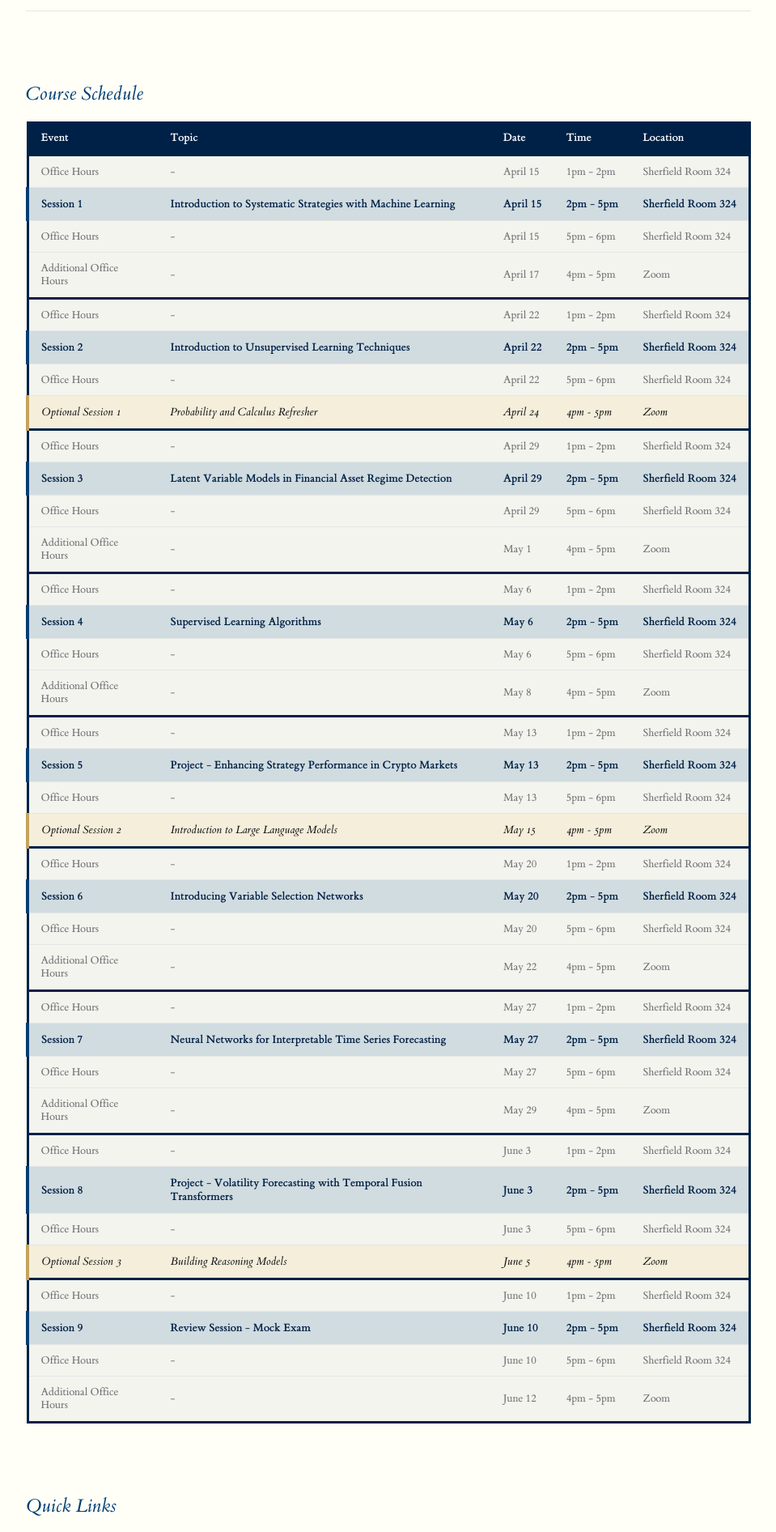
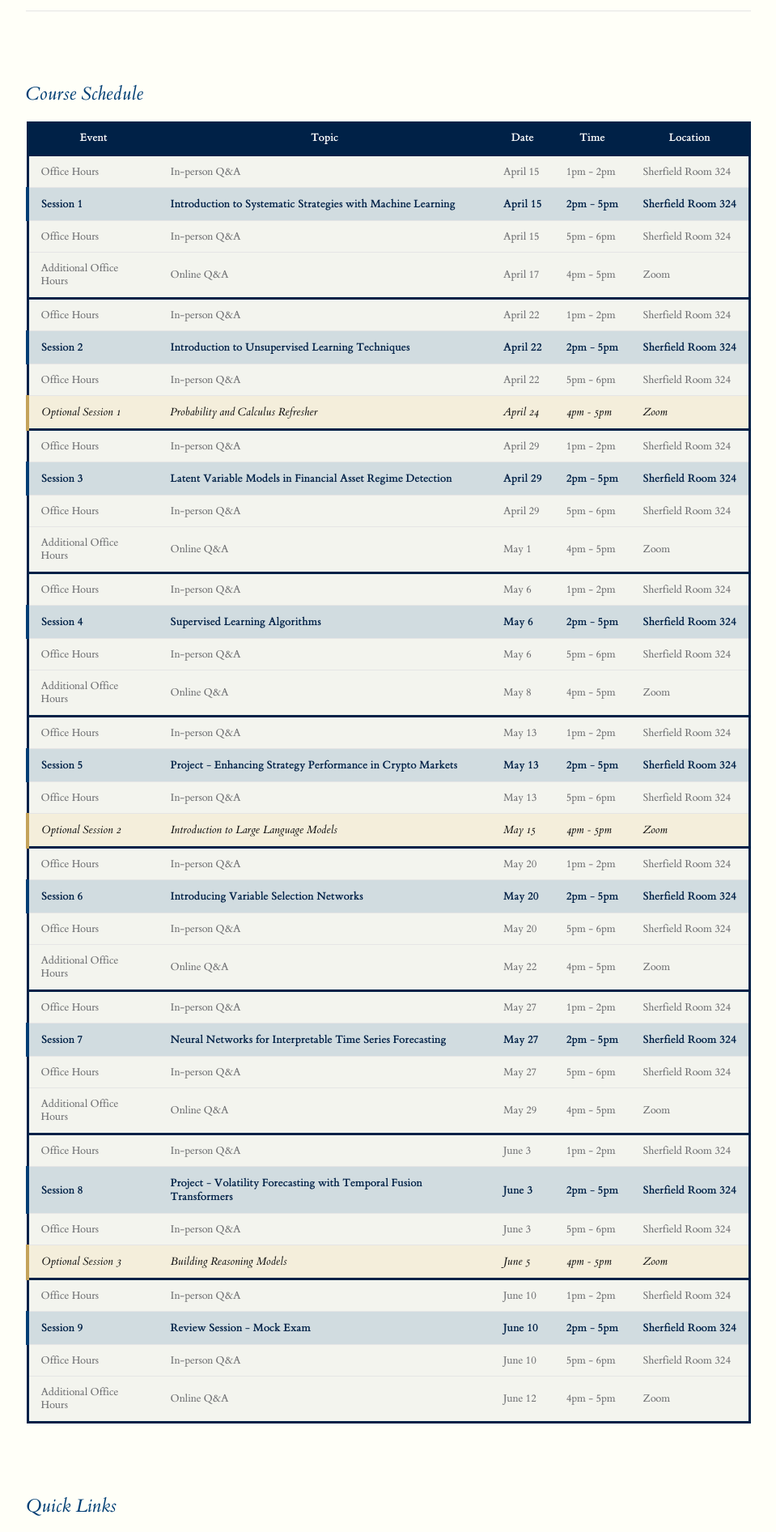
Before and after one commit to hm-ai/BUSI70575, a Jekyll site: the page built from index.md, in a window 1280 px wide. Shown: the part 1037-2929 px from the top of the page at 81% size, without its empty margins (160-1119 px from the left). Built offline with Jekyll 4.4.1, drawn with Linux system fonts in a browser that asks for light colours.

Commit message:
Center schedule headers and label office hours as Q&A
Co-Authored-By: Claude Opus 4.6 (1M context) <noreply@anthropic.com>

```diff
--- a/_sass/custom.scss
+++ b/_sass/custom.scss
@@ -516,6 +516,10 @@ table {
     border-bottom: 3px solid $imperial-navy;
   }
 
+  thead th {
+    text-align: center;
+  }
+
   th, td {
     &:nth-child(3),
     &:nth-child(4),
--- a/index.md
+++ b/index.md
@@ -76,7 +76,7 @@ title: Home
       <tbody>
         <tr class="office-hours-row">
           <td>Office Hours</td>
-          <td>-</td>
+          <td>In-person Q&amp;A</td>
           <td>April 15</td>
           <td>1pm - 2pm</td>
           <td>Sherfield Room 324</td>
@@ -90,21 +90,21 @@ title: Home
         </tr>
         <tr class="office-hours-row">
           <td>Office Hours</td>
-          <td>-</td>
+          <td>In-person Q&amp;A</td>
           <td>April 15</td>
           <td>5pm - 6pm</td>
           <td>Sherfield Room 324</td>
         </tr>
         <tr class="office-hours-row">
           <td>Additional Office Hours</td>
-          <td>-</td>
+          <td>Online Q&amp;A</td>
           <td>April 17</td>
           <td>4pm - 5pm</td>
           <td>Zoom</td>
         </tr>
         <tr class="office-hours-row week-start">
           <td>Office Hours</td>
-          <td>-</td>
+          <td>In-person Q&amp;A</td>
           <td>April 22</td>
           <td>1pm - 2pm</td>
           <td>Sherfield Room 324</td>
@@ -118,7 +118,7 @@ title: Home
         </tr>
         <tr class="office-hours-row">
           <td>Office Hours</td>
-          <td>-</td>
+          <td>In-person Q&amp;A</td>
           <td>April 22</td>
           <td>5pm - 6pm</td>
           <td>Sherfield Room 324</td>
@@ -132,7 +132,7 @@ title: Home
         </tr>
         <tr class="office-hours-row week-start">
           <td>Office Hours</td>
-          <td>-</td>
+          <td>In-person Q&amp;A</td>
           <td>April 29</td>
           <td>1pm - 2pm</td>
           <td>Sherfield Room 324</td>
@@ -146,21 +146,21 @@ title: Home
         </tr>
         <tr class="office-hours-row">
           <td>Office Hours</td>
-          <td>-</td>
+          <td>In-person Q&amp;A</td>
           <td>April 29</td>
           <td>5pm - 6pm</td>
           <td>Sherfield Room 324</td>
         </tr>
         <tr class="office-hours-row">
           <td>Additional Office Hours</td>
-          <td>-</td>
+          <td>Online Q&amp;A</td>
           <td>May 1</td>
           <td>4pm - 5pm</td>
           <td>Zoom</td>
         </tr>
         <tr class="office-hours-row week-start">
           <td>Office Hours</td>
-          <td>-</td>
+          <td>In-person Q&amp;A</td>
           <td>May 6</td>
           <td>1pm - 2pm</td>
           <td>Sherfield Room 324</td>
@@ -174,21 +174,21 @@ title: Home
         </tr>
         <tr class="office-hours-row">
           <td>Office Hours</td>
-          <td>-</td>
+          <td>In-person Q&amp;A</td>
           <td>May 6</td>
           <td>5pm - 6pm</td>
           <td>Sherfield Room 324</td>
         </tr>
         <tr class="office-hours-row">
           <td>Additional Office Hours</td>
-          <td>-</td>
+          <td>Online Q&amp;A</td>
           <td>May 8</td>
           <td>4pm - 5pm</td>
           <td>Zoom</td>
         </tr>
         <tr class="office-hours-row week-start">
           <td>Office Hours</td>
-          <td>-</td>
+          <td>In-person Q&amp;A</td>
           <td>May 13</td>
           <td>1pm - 2pm</td>
           <td>Sherfield Room 324</td>
@@ -202,7 +202,7 @@ title: Home
         </tr>
         <tr class="office-hours-row">
           <td>Office Hours</td>
-          <td>-</td>
+          <td>In-person Q&amp;A</td>
           <td>May 13</td>
           <td>5pm - 6pm</td>
           <td>Sherfield Room 324</td>
@@ -216,7 +216,7 @@ title: Home
         </tr>
         <tr class="office-hours-row week-start">
           <td>Office Hours</td>
-          <td>-</td>
+          <td>In-person Q&amp;A</td>
           <td>May 20</td>
           <td>1pm - 2pm</td>
           <td>Sherfield Room 324</td>
@@ -230,21 +230,21 @@ title: Home
         </tr>
         <tr class="office-hours-row">
           <td>Office Hours</td>
-          <td>-</td>
+          <td>In-person Q&amp;A</td>
           <td>May 20</td>
           <td>5pm - 6pm</td>
           <td>Sherfield Room 324</td>
         </tr>
         <tr class="office-hours-row">
           <td>Additional Office Hours</td>
-          <td>-</td>
+          <td>Online Q&amp;A</td>
           <td>May 22</td>
           <td>4pm - 5pm</td>
           <td>Zoom</td>
         </tr>
         <tr class="office-hours-row week-start">
           <td>Office Hours</td>
-          <td>-</td>
+          <td>In-person Q&amp;A</td>
           <td>May 27</td>
           <td>1pm - 2pm</td>
           <td>Sherfield Room 324</td>
@@ -258,21 +258,21 @@ title: Home
         </tr>
         <tr class="office-hours-row">
           <td>Office Hours</td>
-          <td>-</td>
+          <td>In-person Q&amp;A</td>
           <td>May 27</td>
           <td>5pm - 6pm</td>
           <td>Sherfield Room 324</td>
         </tr>
         <tr class="office-hours-row">
           <td>Additional Office Hours</td>
-          <td>-</td>
+          <td>Online Q&amp;A</td>
           <td>May 29</td>
           <td>4pm - 5pm</td>
           <td>Zoom</td>
         </tr>
         <tr class="office-hours-row week-start">
           <td>Office Hours</td>
-          <td>-</td>
+          <td>In-person Q&amp;A</td>
           <td>June 3</td>
           <td>1pm - 2pm</td>
           <td>Sherfield Room 324</td>
@@ -286,7 +286,7 @@ title: Home
         </tr>
         <tr class="office-hours-row">
           <td>Office Hours</td>
-          <td>-</td>
+          <td>In-person Q&amp;A</td>
           <td>June 3</td>
           <td>5pm - 6pm</td>
           <td>Sherfield Room 324</td>
@@ -300,7 +300,7 @@ title: Home
         </tr>
         <tr class="office-hours-row week-start">
           <td>Office Hours</td>
-          <td>-</td>
+          <td>In-person Q&amp;A</td>
           <td>June 10</td>
           <td>1pm - 2pm</td>
           <td>Sherfield Room 324</td>
@@ -314,14 +314,14 @@ title: Home
         </tr>
         <tr class="office-hours-row">
           <td>Office Hours</td>
-          <td>-</td>
+          <td>In-person Q&amp;A</td>
           <td>June 10</td>
           <td>5pm - 6pm</td>
           <td>Sherfield Room 324</td>
         </tr>
         <tr class="office-hours-row">
           <td>Additional Office Hours</td>
-          <td>-</td>
+          <td>Online Q&amp;A</td>
           <td>June 12</td>
           <td>4pm - 5pm</td>
           <td>Zoom</td>
```
